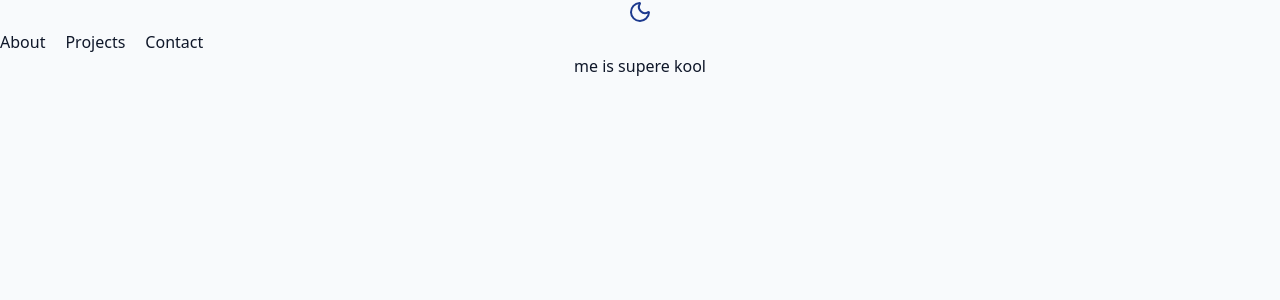
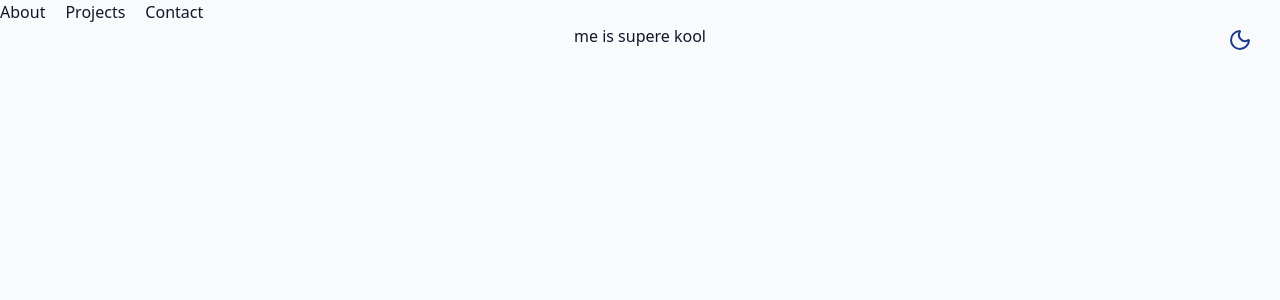
Before and after one commit to DannySommar/dannysommar.github.io, a React (Vite) app: page / in a window 1280 px wide. Shown: the top 300 px of the page. Built offline with nearby package versions, Linux system fonts and the light colour scheme.

Commit message:
added a utils function, Theme now preserves state

```diff
--- a/src/components/ThemeToggle.jsx
+++ b/src/components/ThemeToggle.jsx
@@ -1,18 +1,42 @@
 import { Sun, Moon } from "lucide-react"
-import {useState} from 'react'
+import {useEffect, useState} from 'react'
+
+import {cn} from '../lib/utils'
 
 export default function ThemeToggle() {
 
     const [isDarkMode, setIsDarkMode] = useState(false);
 
+    useEffect(() => {
+        const storedTheme = localStorage.getItem("theme");
+        if (storedTheme === "dark") {
+            setIsDarkMode(true);
+            document.documentElement.classList.add("dark");
+        }
+        else {
+            document.documentElement.classList.remove("dark");
+        }
+    }, [])
+
+
     function toggleTheme() {
-        if (isDarkMode)
+        if (isDarkMode) {
             document.documentElement.classList.remove("dark");
-        else
+            localStorage.setItem("theme", "light");
+        }
+        else {
             document.documentElement.classList.add("dark");
+            localStorage.setItem("theme", "dark");
+        }
 
         setIsDarkMode(prev => !prev);
     }
 
-    return <button onClick={toggleTheme}>{isDarkMode ? <Sun className="h-6 w-6 text-yellow-300"/> : <Moon className="h-6 w-6 text-blue-900"/>}</button>
+    return <button
+        className={cn("fixed max-sm:hidden top-5 right-5 z-50 p-2 rounded-full transition-colors duration-300",
+            "focus:outline-hidden"
+        )}
+        onClick={toggleTheme}>
+        {isDarkMode ? <Sun className="h-6 w-6 text-yellow-300"/> : <Moon className="h-6 w-6 text-blue-900"/>}
+    </button>
 }
--- /dev/null
+++ b/src/lib/utils.js
@@ -0,0 +1,8 @@
+import {clsx} from 'clsx'
+import { twMerge } from 'tailwind-merge'
+
+// util func allows to put the inputs in a list of strings instead a giant strig in prder to fit in the editor nicely
+// and also fixes specificity clashes
+export const cn = (...inputs) => {
+    return twMerge(clsx(inputs))
+}
```
